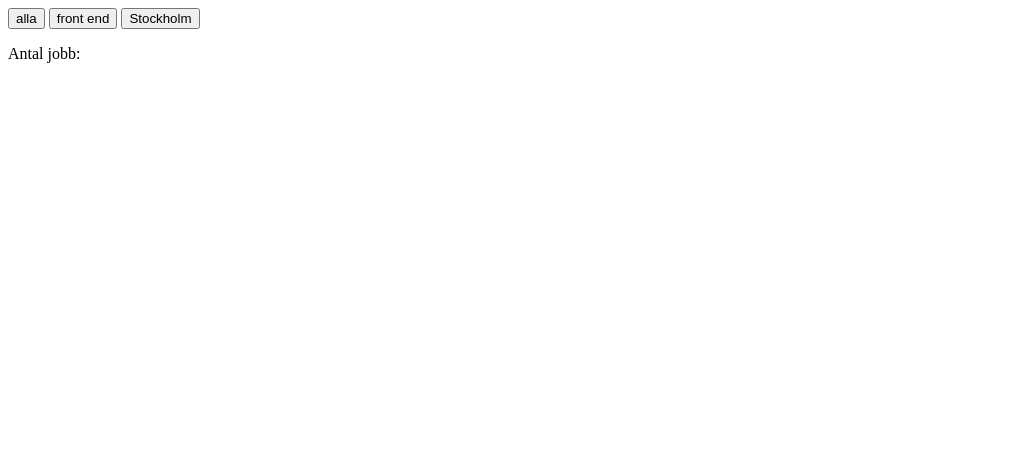
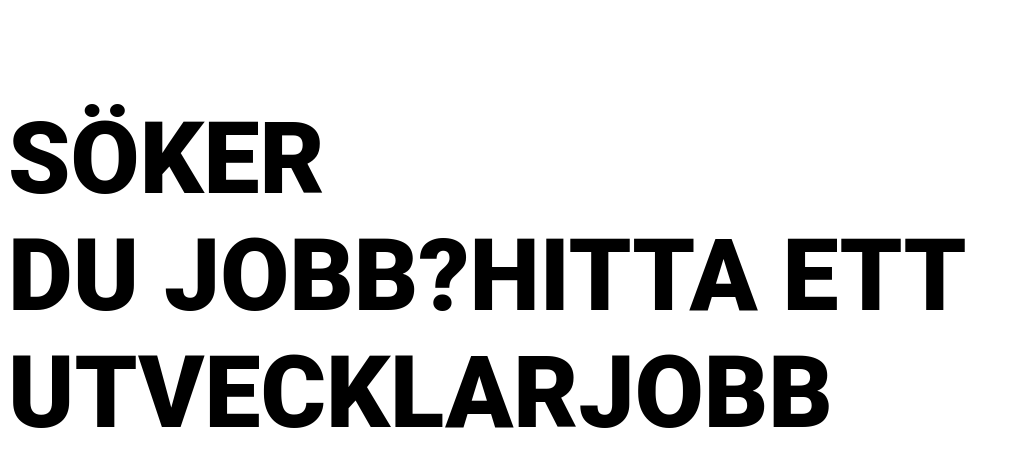
Before and after one commit to patrik909/find-me-a-developer-job, a plain HTML site: page index.html in a window 1280 px wide. Shown: the whole page, without its empty margins (0-1020 px from the left). Drawn offline with Linux system fonts and the light colour scheme; no server answers.

Commit message:
trying out animations

```diff
--- a/index.html
+++ b/index.html
@@ -5,21 +5,19 @@
     <meta name="viewport" content="width=device-width, initial-scale=1.0">
     <meta http-equiv="X-UA-Compatible" content="ie=edge">
     <title>Document</title>
-    <style>
-        li {
-            margin-bottom: 50px;
-        }
-    </style>
+    <link rel="stylesheet" type="text/css" href="main.css">
 </head>
 <body>
-    <main>
+
+    <p id="welcome-message">Söker<br>du Jobb?</p>
+    <!-- <main>
         <button id="all-jobs-button">alla</button>
         <button id="front-end-jobs-button">front end</button>
         <button id="stockholm-location-button">Stockholm</button>
         <p>Antal jobb: <span id="job-amount-output"></span></p>
         <ul id="job-list-output"></ul>
 
-    </main>
+    </main> -->
 </body>
 <script src="main.js"></script>
 </html>
--- /dev/null
+++ b/main.css
@@ -0,0 +1,38 @@
+li {
+  margin-bottom: 50px;
+}
+
+#welcome-message {
+  position: relative;
+  margin: 0;
+  margin-top: 100px;
+}
+
+@keyframes example {
+  from {
+      background: black;
+      color: white;
+      bottom: 60px;
+      opacity: 0;
+  }
+  to {
+      background: none;
+      color: black;
+      bottom: 0px;
+      opacity: 1;
+  }
+}
+
+#welcome-message {
+  margin-right: .12em;
+  font-family: 'Roboto';
+  font-size: 100px;
+  font-weight: 900;
+  text-transform: uppercase;
+}
+
+#welcome-message span {
+  position: relative;
+  animation-name: example;
+  animation-duration: 0.5s;
+}
--- a/main.js
+++ b/main.js
@@ -3,11 +3,12 @@ const AMS_BASEURL = 'http://api.arbetsformedlingen.se/af/v0/platsannonser/'
 // http://apikatalogen.se/api/carrerjet-api
 // http://apikatalogen.se/api/appjobb-api
 
-const jobListOutput = document.getElementById('job-list-output')
-const allJobsButton = document.getElementById('all-jobs-button')
-const frontEndJobsButton = document.getElementById('front-end-jobs-button')
-const stockholmLocationButton = document.getElementById('stockholm-location-button')
-const jobAmountOutput = document.getElementById('job-amount-output')
+const welcomeMessage = document.getElementById('welcome-message')
+// const jobListOutput = document.getElementById('job-list-output')
+// const allJobsButton = document.getElementById('all-jobs-button')
+// const frontEndJobsButton = document.getElementById('front-end-jobs-button')
+// const stockholmLocationButton = document.getElementById('stockholm-location-button')
+// const jobAmountOutput = document.getElementById('job-amount-output')
 // soklista/yrken?yrkesgruppid=2512
 //matchning?nyckelord="bagare"
 
@@ -16,60 +17,90 @@ const jobAmountOutput = document.getElementById('job-amount-output')
 // Interaktionsdesigner 7575
 // Systemutvecklare/Programmerare 2419
 
-fetch(AMS_BASEURL + 'soklista/yrken?yrkesgruppid=2512')
-.then((res) => res.json())
-.then((jobs) => {
-  console.log(jobs)
-})
+// fetch(AMS_BASEURL + 'soklista/yrken?yrkesgruppid=2512')
+// .then((res) => res.json())
+// .then((jobs) => {
+//   console.log(jobs)
+// })
 
-allJobsArray = []
+// allJobsArray = []
 
-fetchJobs = (searchURL) => {
-  return (
-    fetch(AMS_BASEURL + searchURL)
-    .then((res) => res.json())
-    .then((jobs) => {
-      allJobsArray = jobs
-      return jobs
-    })
-  )
+// fetchJobs = (searchURL) => {
+//   return (
+//     fetch(AMS_BASEURL + searchURL)
+//     .then((res) => res.json())
+//     .then((jobs) => {
+//       allJobsArray = jobs
+//       return jobs
+//     })
+//   )
+// }
+
+// listJobs = (jobs) => {
+//   listedJobs = ''
+//   jobs.map(job => {
+//     listedJobs += `
+//       <li>
+//         <p>${job.annonsrubrik}</p>
+//         <p>${job.arbetsplatsnamn}</p>
+//         <p>${job.anstallningstyp}</p>
+//         <p>${job.kommunnamn}</p>
+//         <p>${job.publiceraddatum}</p>
+//         <p>${job.sista_ansokningsdag}</p>
+//         <p>${job.yrkesbenamning}</p>
+//       </li>
+//     `
+//     // console.log(job)
+//   })
+//   jobAmountOutput.innerHTML = jobs.length
+//   jobListOutput.innerHTML = listedJobs
+// }
+
+// // Fetch and list front end developer jobs
+// fetchJobs('matchning?yrkesid=7633&antalrader=10000')
+// .then(resp => listJobs(resp.matchningslista.matchningdata))
+
+// allJobsButton.addEventListener('click', () => {
+//   listJobs(allJobsArray.matchningslista.matchningdata)
+// })
+
+// frontEndJobsButton.addEventListener('click', (event) => {
+//   let frontEndJobs = allJobsArray.matchningslista.matchningdata.filter(job => job.yrkesbenamning === 'Frontend-utvecklare')
+//   listJobs(frontEndJobs)
+// })
+
+// stockholmLocationButton.addEventListener('click', (event) => {
+//   let stockholmJobs = allJobsArray.matchningslista.matchningdata.filter(job => job.kommunnamn === 'Stockholm')
+//   let filtredStockholmJobs = stockholmJobs.filter(job => job.yrkesbenamning === 'Frontend-utvecklare')
+//   listJobs(filtredStockholmJobs)
+// })
+
+/* ---- */
+
+// console.log(welcomeMessage.split(''))
+
+WELCOMESTRING = 'Hitta ett utvecklarjobb'
+messageArray = WELCOMESTRING.split('')
+// let messageItem = ''
+// messageArray.map(letter => {
+//   // console.log(letter)
+//   var newSpan = document.createElement('span')
+//   newSpan.innerHTML = letter;
+//   console.log(newSpan)
+//   welcomeMessage.appendChild(newSpan);
+//   // messageItem += `<span>${letter}</span>`
+// })
+
+showWelcomeMessage = (index) => {
+  setTimeout(() => {
+    let newSpan = document.createElement('span')
+    newSpan.innerHTML = messageArray[index]
+    welcomeMessage.appendChild(newSpan)
+    newSpan.style.bottom = '0'
+    if (index < messageArray.length-1) {
+      showWelcomeMessage(index+1)
+    }
+  }, 50)
 }
 
-listJobs = (jobs) => {
-  listedJobs = ''
-  jobs.map(job => {
-    listedJobs += `
-      <li>
-        <p>${job.annonsrubrik}</p>
-        <p>${job.arbetsplatsnamn}</p>
-        <p>${job.anstallningstyp}</p>
-        <p>${job.kommunnamn}</p>
-        <p>${job.publiceraddatum}</p>
-        <p>${job.sista_ansokningsdag}</p>
-        <p>${job.yrkesbenamning}</p>
-      </li>
-    `
-    // console.log(job)
-  })
-  jobAmountOutput.innerHTML = jobs.length
-  jobListOutput.innerHTML = listedJobs
-}
-
-// Fetch and list front end developer jobs
-fetchJobs('matchning?yrkesid=7633&antalrader=10000')
-.then(resp => listJobs(resp.matchningslista.matchningdata))
-
-allJobsButton.addEventListener('click', () => {
-  listJobs(allJobsArray.matchningslista.matchningdata)
-})
-
-frontEndJobsButton.addEventListener('click', (event) => {
-  let frontEndJobs = allJobsArray.matchningslista.matchningdata.filter(job => job.yrkesbenamning === 'Frontend-utvecklare')
-  listJobs(frontEndJobs)
-})
-
-stockholmLocationButton.addEventListener('click', (event) => {
-  let stockholmJobs = allJobsArray.matchningslista.matchningdata.filter(job => job.kommunnamn === 'Stockholm')
-  let filtredStockholmJobs = stockholmJobs.filter(job => job.yrkesbenamning === 'Frontend-utvecklare')
-  listJobs(filtredStockholmJobs)
-})
+showWelcomeMessage(0);
```
